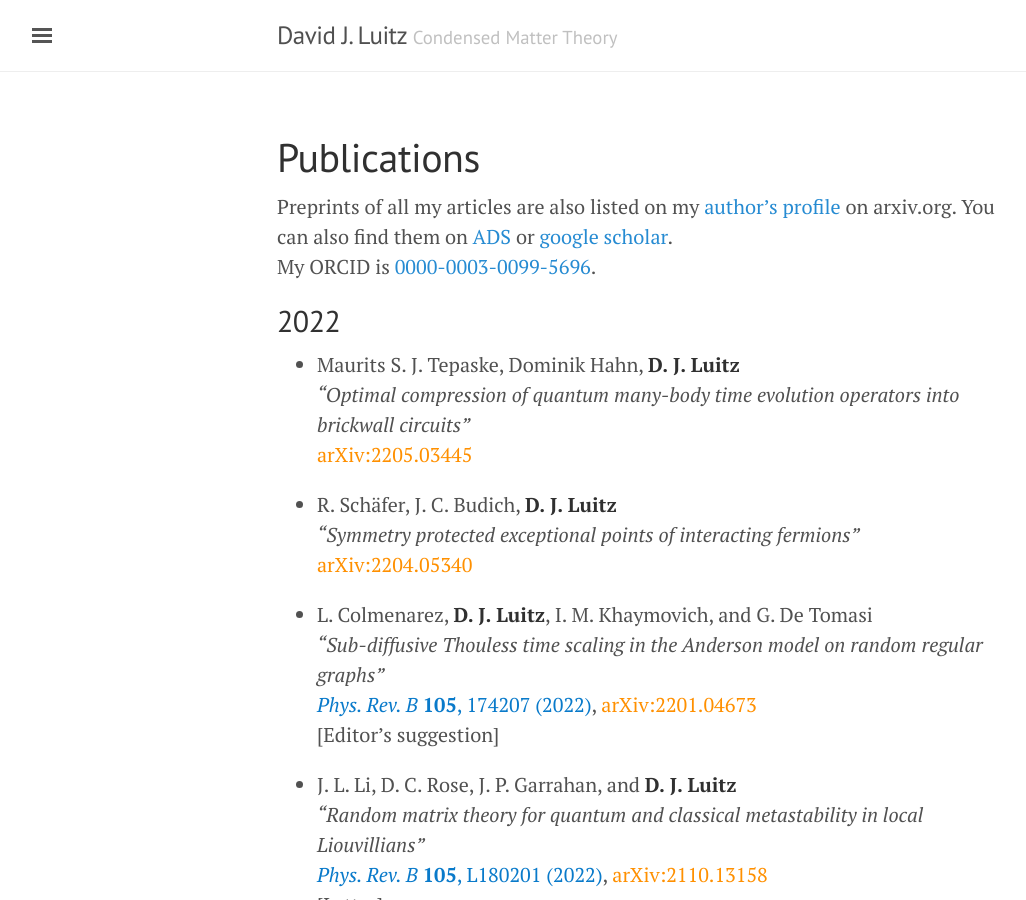
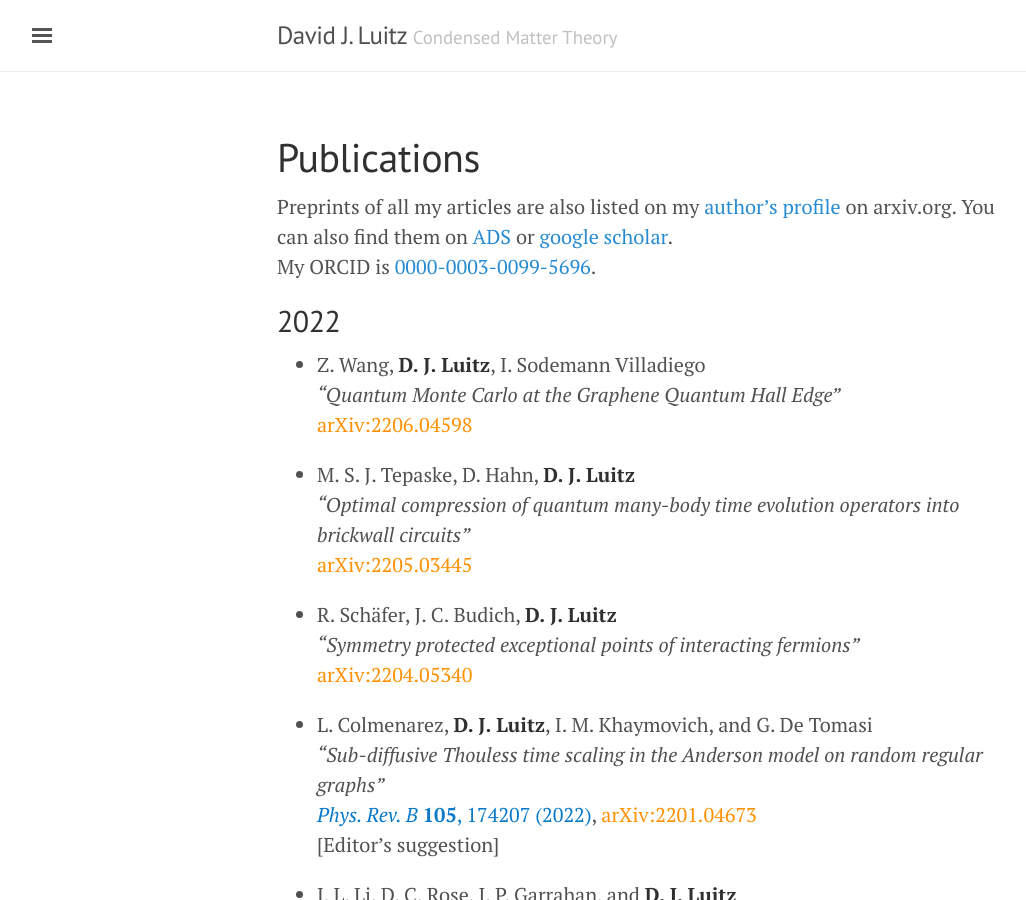
Before and after one commit to dluitz/dluitz.github.io, a Jekyll site: the page built from publications.md, in a window 1280 px wide and 900 px high. Shown: the whole window, without its empty margins (3-1029 px from the left). Built offline with Jekyll 4.4.1, drawn with Linux system fonts in a browser that asks for light colours.

Commit message:
[publist] updated

```diff
--- a/publications.md
+++ b/publications.md
@@ -10,7 +10,12 @@ My ORCID is [0000-0003-0099-5696](https://orcid.org/0000-0003-0099-5696).
 2022
 ----
 
-+ Maurits S. J. Tepaske, Dominik Hahn, **D. J. Luitz**
++ Z. Wang, **D. J. Luitz**, I. Sodemann Villadiego
+*"Quantum Monte Carlo at the Graphene Quantum Hall Edge"*
+[arXiv:2206.04598](https://arxiv.org/abs/2206.04598){:class='arxiv'}
+
+
++ M. S. J. Tepaske, D. Hahn, **D. J. Luitz**
 *"Optimal compression of quantum many-body time evolution operators into brickwall circuits"*
 [arXiv:2205.03445](https://arxiv.org/abs/2205.03445){:class='arxiv'}
 
```
